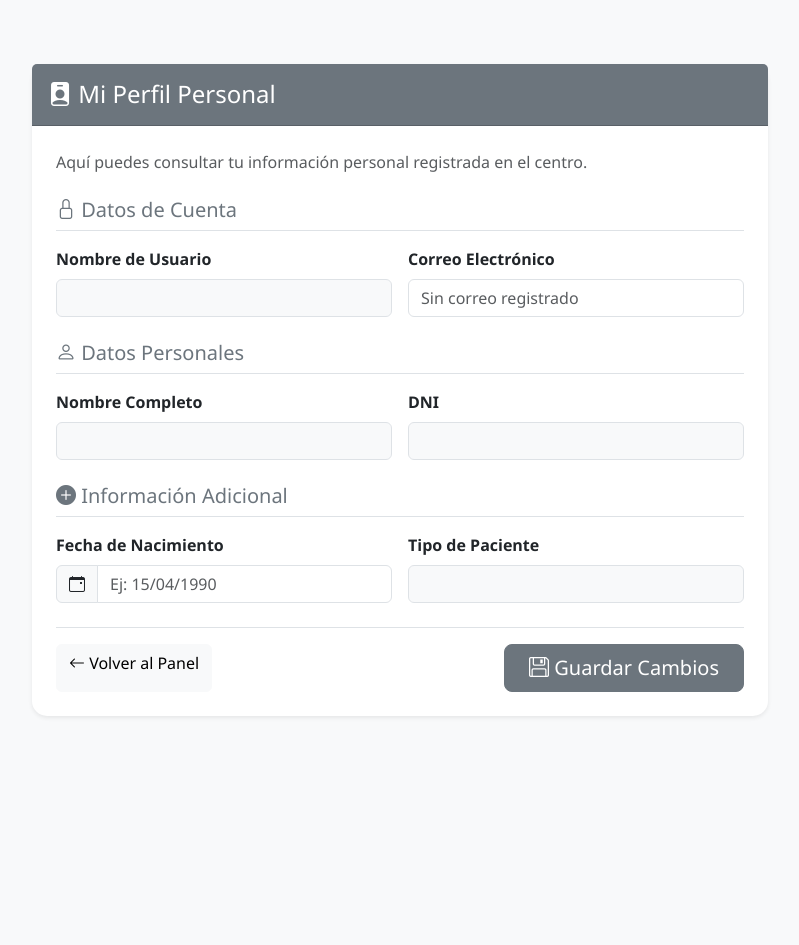
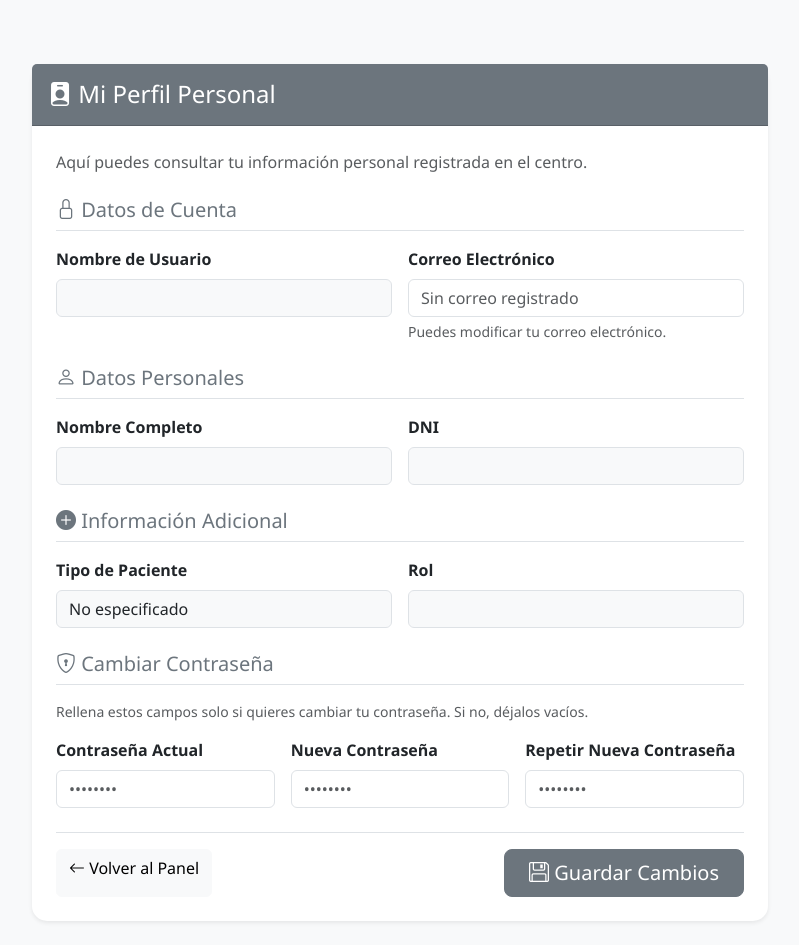
Before and after one commit to mbatla00/cediza_IS, a Flask app: template app/templates/paciente/perfil.html in a window 1280 px wide. Shown: the whole page, without its empty margins (240-1039 px from the left). Before the commit the page ends 717 px from the top, so only its background shows below. Run offline with Flask 3, Linux system fonts and the light colour scheme; the template is opened without the code that fills it, so the values that code supplies are empty.

Commit message:
Completé vista de perfil con el cambiar contraseña y arreglé lo del email en DAOs

```diff
--- a/app/templates/paciente/perfil.html
+++ b/app/templates/paciente/perfil.html
@@ -11,21 +11,11 @@
             </div>
 
             <div class="card-body p-4">
-                {% with messages = get_flashed_messages(with_categories=true) %}
-                    {% if messages %}
-                        {% for category, message in messages %}
-                            <div class="alert alert-{{ 'danger' if category == 'error' else category }} alert-dismissible fade show" role="alert">
-                                {{ message }}
-                                <button type="button" class="btn-close" data-bs-dismiss="alert" aria-label="Close"></button>
-                            </div>
-                        {% endfor %}
-                    {% endif %}
-                {% endwith %}
-
                 <p class="text-muted mb-4">Aquí puedes consultar tu información personal registrada en el centro.</p>
 
                 <form method="POST" action="{{ url_for('paciente.perfil') }}" autocomplete="off">
 
+                    {# SECCIÓN: DATOS DE CUENTA #}
                     <h5 class="text-secondary border-bottom pb-2 mb-3">
                         <i class="bi bi-lock"></i> Datos de Cuenta
                     </h5>
@@ -41,9 +31,11 @@
                             <input type="email" class="form-control" name="email"
                                 value="{{ usuario.email or '' }}"
                                 placeholder="Sin correo registrado">
+                            <div class="form-text">Puedes modificar tu correo electrónico.</div>
                         </div>
                     </div>
 
+                    {# SECCIÓN: DATOS PERSONALES #}
                     <h5 class="text-secondary border-bottom pb-2 mb-3">
                         <i class="bi bi-person"></i> Datos Personales
                     </h5>
@@ -62,27 +54,49 @@
                         </div>
                     </div>
 
+                    {# SECCIÓN: INFORMACIÓN ADICIONAL #}
                     <h5 class="text-secondary border-bottom pb-2 mb-3">
                         <i class="bi bi-plus-circle-fill"></i> Información Adicional
                     </h5>
                     <div class="row g-3 mb-4">
                         <div class="col-md-6">
-                            <label class="form-label fw-bold">Fecha de Nacimiento</label>
-                            <div class="input-group">
-                                <span class="input-group-text"><i class="bi bi-calendar-event"></i></span>
-                                <input type="text" class="form-control" name="fecha_nacimiento"
-                                    value="{{ paciente.fechaNacimiento if paciente else '' }}"
-                                    placeholder="Ej: 15/04/1990">
-                            </div>
+                            <label class="form-label fw-bold">Tipo de Paciente</label>
+                            <input type="text" class="form-control bg-light"
+                                value="{{ 'Público' if paciente and paciente.tipo == 'publico' else 'Privado' if paciente and paciente.tipo == 'privado' else 'No especificado' }}"
+                                readonly>
                         </div>
                         <div class="col-md-6">
-                            <label class="form-label fw-bold">Tipo de Paciente</label>
+                            <label class="form-label fw-bold">Rol</label>
                             <input type="text" class="form-control bg-light"
-                                value="{{ 'Público' if paciente.tipo == 'publico' else 'Privado' if paciente.tipo == 'privado' else paciente.tipo }}"
+                                value="{{ usuario.rol | capitalize }}"
                                 readonly>
                         </div>
                     </div>
 
+                    {# SECCIÓN: CAMBIAR CONTRASEÑA #}
+                    <h5 class="text-secondary border-bottom pb-2 mb-3">
+                        <i class="bi bi-shield-lock"></i> Cambiar Contraseña
+                    </h5>
+                    <p class="text-muted small mb-3">Rellena estos campos solo si quieres cambiar tu contraseña. Si no, déjalos vacíos.</p>
+                    <div class="row g-3 mb-4">
+                        <div class="col-md-4">
+                            <label class="form-label fw-bold">Contraseña Actual</label>
+                            <input type="password" class="form-control" name="password_actual"
+                                placeholder="••••••••">
+                        </div>
+                        <div class="col-md-4">
+                            <label class="form-label fw-bold">Nueva Contraseña</label>
+                            <input type="password" class="form-control" name="password_nueva"
+                                placeholder="••••••••">
+                        </div>
+                        <div class="col-md-4">
+                            <label class="form-label fw-bold">Repetir Nueva Contraseña</label>
+                            <input type="password" class="form-control" name="password_repetir"
+                                placeholder="••••••••">
+                        </div>
+                    </div>
+
+                    {# BOTONES #}
                     <div class="d-flex justify-content-between border-top pt-3">
                         <a href="{{ url_for('paciente.dashboard') }}" class="btn btn-light">
                             <i class="bi bi-arrow-left"></i> Volver al Panel
```
Also changed, not shown: app/controllers/paciente.py (+46 -4 lines), app/dao/usuario_dao.py (+26 -3 lines).
